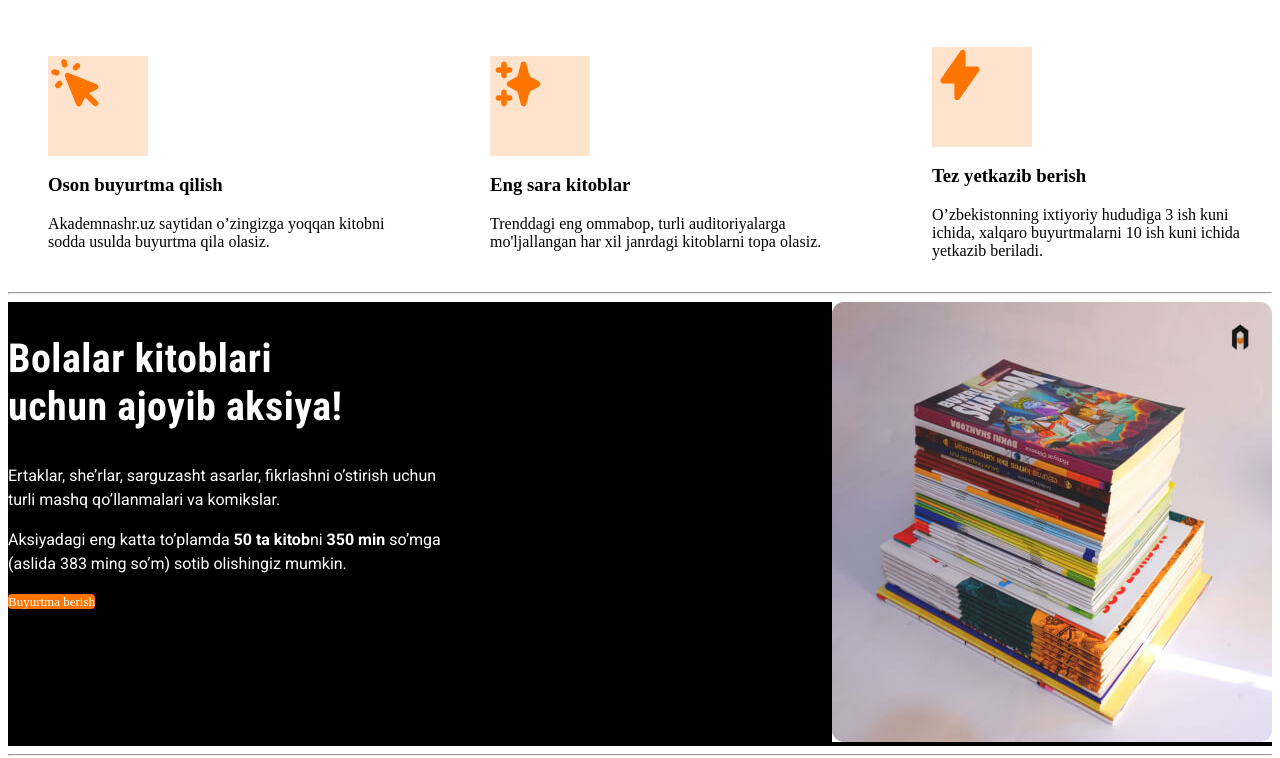
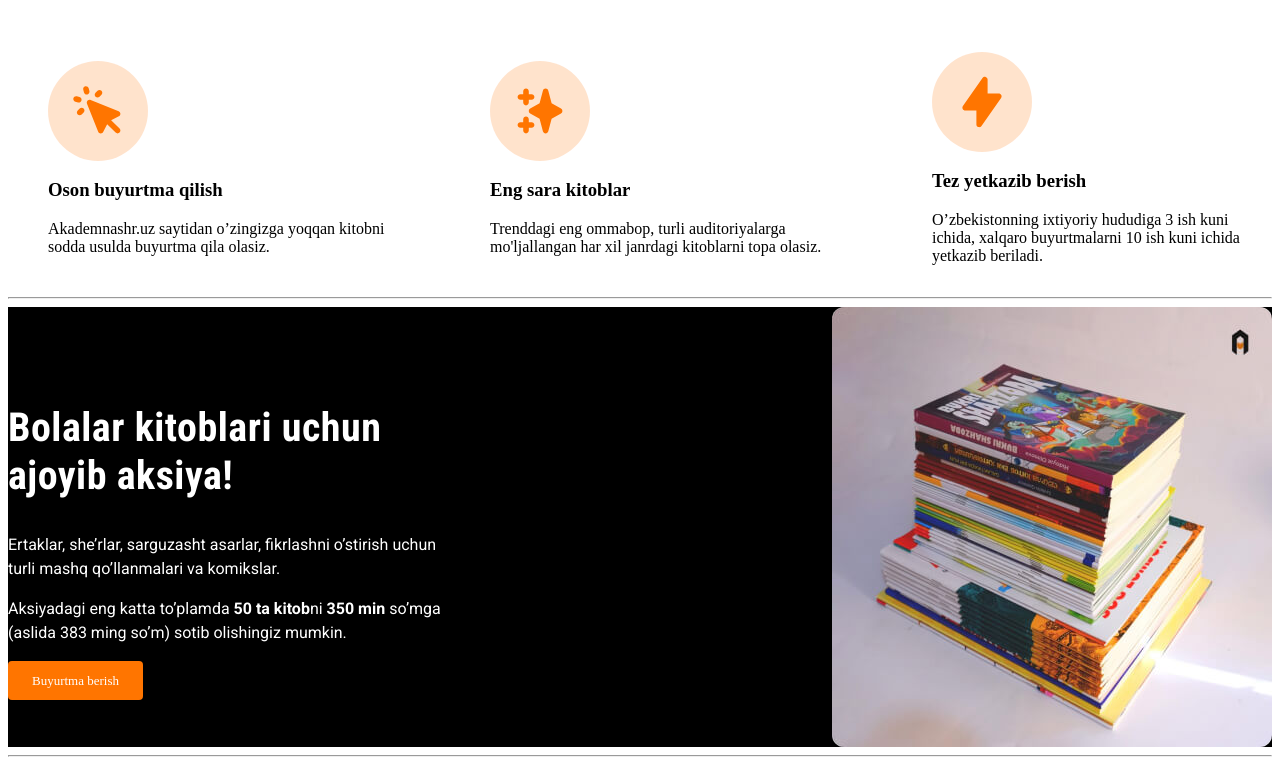
Before and after one commit to ALPINISTLAR/akademnashr, a plain HTML site: page index.html in a window 1280 px wide. Shown: the part 837-1595 px from the top of the page. Drawn offline with Linux system fonts and the light colour scheme.

Commit message:
add padding and border

```diff
--- a/css/styles.css
+++ b/css/styles.css
@@ -1,5 +1,6 @@
 .site-header
 {
+  border-top: solid #FF7500 5px;
   display: flex;
   align-items: center;
   justify-content: space-between;
@@ -31,8 +32,9 @@
 }
 .main-link
 {
-  padding: 12px, 24px;
+  padding: 12px 24px;
   border-radius: 4px;
+  display: inline-block;
   font-size: 13px;
   line-height: 15px;
   background: #FF7500;
@@ -51,6 +53,8 @@
 }
 .hero-content
 {
+  padding-top: 80px;
+  padding-bottom: 80px;
   width: 390px;
 
 }
@@ -62,6 +66,7 @@
 }
 .hero-img
 {
+ border-radius: 8px;
  width: 510px;
  height: 510px;
 }
@@ -93,11 +98,15 @@
       align-items: center;
      }
  .feature-icon-wrapper
- {
-width: 100px;
-height: 100px;
-background-color: rgba(255, 117, 0, 0.2);
-}
+       {
+        border-radius: 50%;
+        display: flex;
+        align-items: center;
+        justify-content: center;
+        width: 100px;
+        height: 100px;
+        background-color: rgba(255, 117, 0, 0.2);
+      }
 
   .promo
   {
@@ -107,13 +116,19 @@ background-color: rgba(255, 117, 0, 0.2);
   }
   .promo-box
   {
-   width: 373px;
-   height: 96px;
+    padding-top: 64px;
+    padding-bottom: 64px;
+   width: 440px;
+   height: 291px;
   }
    .promo-text-box
    {
     width: 440px;
    }
+
+    .promo-img  {
+      border-radius: 12px;
+    }
 
   .promo-head
   {
--- a/index.html
+++ b/index.html
@@ -1,5 +1,6 @@
 <!DOCTYPE html>
 <html lang="uz">
+
 <head>
   <meta charset="UTF-8">
   <meta http-equiv="X-UA-Compatible" content="IE=edge">
@@ -10,12 +11,15 @@
   <!-- ================ -->
   <link rel="preconnect" href="https://fonts.googleapis.com">
   <link rel="preconnect" href="https://fonts.gstatic.com" crossorigin>
-<link href="https://fonts.googleapis.com/css2?family=Roboto+Condensed:wght@700&family=Roboto:wght@400;500;700&display=swap" rel="stylesheet">
+  <link
+    href="https://fonts.googleapis.com/css2?family=Roboto+Condensed:wght@700&family=Roboto:wght@400;500;700&display=swap"
+    rel="stylesheet">
   <!-- ============= -->
   <!-- styles -->
   <!-- ============== -->
   <link rel="stylesheet" href="css/styles.css">
 </head>
+
 <body>
   <!-- ==================== -->
   <!-- site  header   -->
@@ -47,12 +51,15 @@
         <h2 class="hero-heading">Pythonda dasturlash
           asoslari</h2>
         <p>Dasturlash asoslariga oid o‘zbek tilidagi ilk eng mukammal qo‘llanma.
-            <br>  Kitobning har bir bo‘limi uchun maxsus video darslar yozilgan bo‘lib,
-            <br> ularga kitobda ko‘rsatilgan QR kod orqali o‘tish mumkin.</p>
+          <br> Kitobning har bir bo‘limi uchun maxsus video darslar yozilgan bo‘lib,
+          <br> ularga kitobda ko‘rsatilgan QR kod orqali o‘tish mumkin.
+        </p>
+        <br>
         <div><a class="main-link" href="#">Buyurtma berish</a></div>
       </div>
 
-          <img class="hero-img" src="image/image2.jpg" alt="Pythonda dasturlash asoslari kitobi rasmi" width="510" height="510" srcset="image/image2.jpg 1x, image/image2@2x.jpg 2x">
+      <img class="hero-img" src="image/image2.jpg" alt="Pythonda dasturlash asoslari kitobi rasmi" width="510"
+        height="510" srcset="image/image2.jpg 1x, image/image2@2x.jpg 2x">
     </section>
     <!-- ============ -->
     <!-- feature -->
@@ -62,7 +69,9 @@
       <h2 class="feature-heading-text">Nega aynan
         Akademnashr?</h2>
       <ul class="feature-line">
-              <li class="feature"> <div class="feature-icon-wrapper"><img src="icons/cursor-click.svg" alt="cursor-click" width="56" height="56"></div>
+        <li class="feature">
+          <div class="feature-icon-wrapper"><img src="icons/cursor-click.svg" alt="cursor-click" width="56" height="56">
+          </div>
           <h3>Oson buyurtma qilish</h3>
           <p>Akademnashr.uz saytidan o’zingizga yoqqan kitobni sodda usulda buyurtma qila olasiz.</p>
         </li>
@@ -72,9 +81,11 @@
           <p>Trenddagi eng ommabop, turli auditoriyalarga mo'ljallangan har xil janrdagi kitoblarni topa olasiz.</p>
         </li>
         <li class="feature">
-                <div class="feature-icon-wrapper"><img src="icons/lightning-bolt.svg" alt="lightning-bolt" width="56" height="56"></div>
+          <div class="feature-icon-wrapper"><img src="icons/lightning-bolt.svg" alt="lightning-bolt" width="56"
+              height="56"></div>
           <h3>Tez yetkazib berish</h3>
-                <p>O’zbekistonning ixtiyoriy hududiga 3 ish kuni ichida, xalqaro buyurtmalarni 10 ish kuni ichida yetkazib beriladi.</p>
+          <p>O’zbekistonning ixtiyoriy hududiga 3 ish kuni ichida, xalqaro buyurtmalarni 10 ish kuni ichida yetkazib
+            beriladi.</p>
         </li>
       </ul>
     </section>
@@ -87,15 +98,18 @@
         <h2 class="promo-head">Bolalar kitoblari uchun
           ajoyib aksiya!</h2>
         <div class="promo-text-box">
-                  <p class="promo-parag">Ertaklar, she’rlar, sarguzasht asarlar, fikrlashni o’stirish uchun turli mashq qo’llanmalari va komikslar.</p>
+          <p class="promo-parag">Ertaklar, she’rlar, sarguzasht asarlar, fikrlashni o’stirish uchun turli mashq
+            qo’llanmalari va komikslar.</p>
           <p class="promo-parag">Aksiyadagi eng katta to’plamda
             <strong>50 ta kitob</strong>ni
-                    <b>350 min</b> so’mga (aslida 383 ming so’m) sotib olishingiz mumkin.</p>
-                    <div><a class="main-link" href="#">Buyurtma berish</a></div>
+            <b>350 min</b> so’mga (aslida 383 ming so’m) sotib olishingiz mumkin.
+          </p>
+          <a class="main-link" href="#">Buyurtma berish</a>
         </div>
 
       </div>
-                <div><img src="image/sale-img.jpg" alt="kitoblar rasmi" width="440" height="440" srcset="image/sale-img.jpg 1x, image/sale-img@2x.jpg 2x"> </div>
+      <img class="promo-img" src="image/sale-img.jpg" alt="kitoblar rasmi" width="440" height="440"
+          srcset="image/sale-img.jpg 1x, image/sale-img@2x.jpg 2x">
     </section>
 
   </main>
@@ -108,16 +122,19 @@
     <div class="site-footer-top">
       <a href="index.html"> <img src="image/logo(1).svg" alt="Akademnashr-logosi"> </a>
       <ul class="site-fr-social-links">
-                  <li><a href="https://telegram.org" target="_blank"><img src="icons/icon-telegram.svg" alt="icon-telegram"></a></li>
-                  <li><a href="https://facebook.com" target="_blank"><img src="icons/icon-facebook.svg" alt="icon-facebook"></a></li>
-                  <li><a href="https://instagram.com" target="_blank"><img src="icons/icon-instagram.svg" alt="icon-instagram"></a></li>
+        <li><a href="https://telegram.org" target="_blank"><img src="icons/icon-telegram.svg" alt="icon-telegram"></a>
+        </li>
+        <li><a href="https://facebook.com" target="_blank"><img src="icons/icon-facebook.svg" alt="icon-facebook"></a>
+        </li>
+        <li><a href="https://instagram.com" target="_blank"><img src="icons/icon-instagram.svg"
+              alt="icon-instagram"></a></li>
       </ul>
     </div>
     <hr class="footer-line">
     <!-- ============= -->
     <!-- footer-links -->
     <!-- ==================== -->
-                  <section class="footer-links">
+    <div class="footer-links">
       <ul class="fr-links">
         <li><a href="#">Bosh sahifa</a></li>
         <li><a href="#">KItoblar</a></li>
@@ -144,8 +161,9 @@
         <li><a href="#">Biz bilan bog’lanish</a></li>
         <li><a href="#">Maxfiylik nizomni va</a></li>
       </ul>
-              </section>
+    </div>
   </footer>
 
 </body>
+
 </html>
```
Lines whose indentation alone changed are shown as unchanged.
